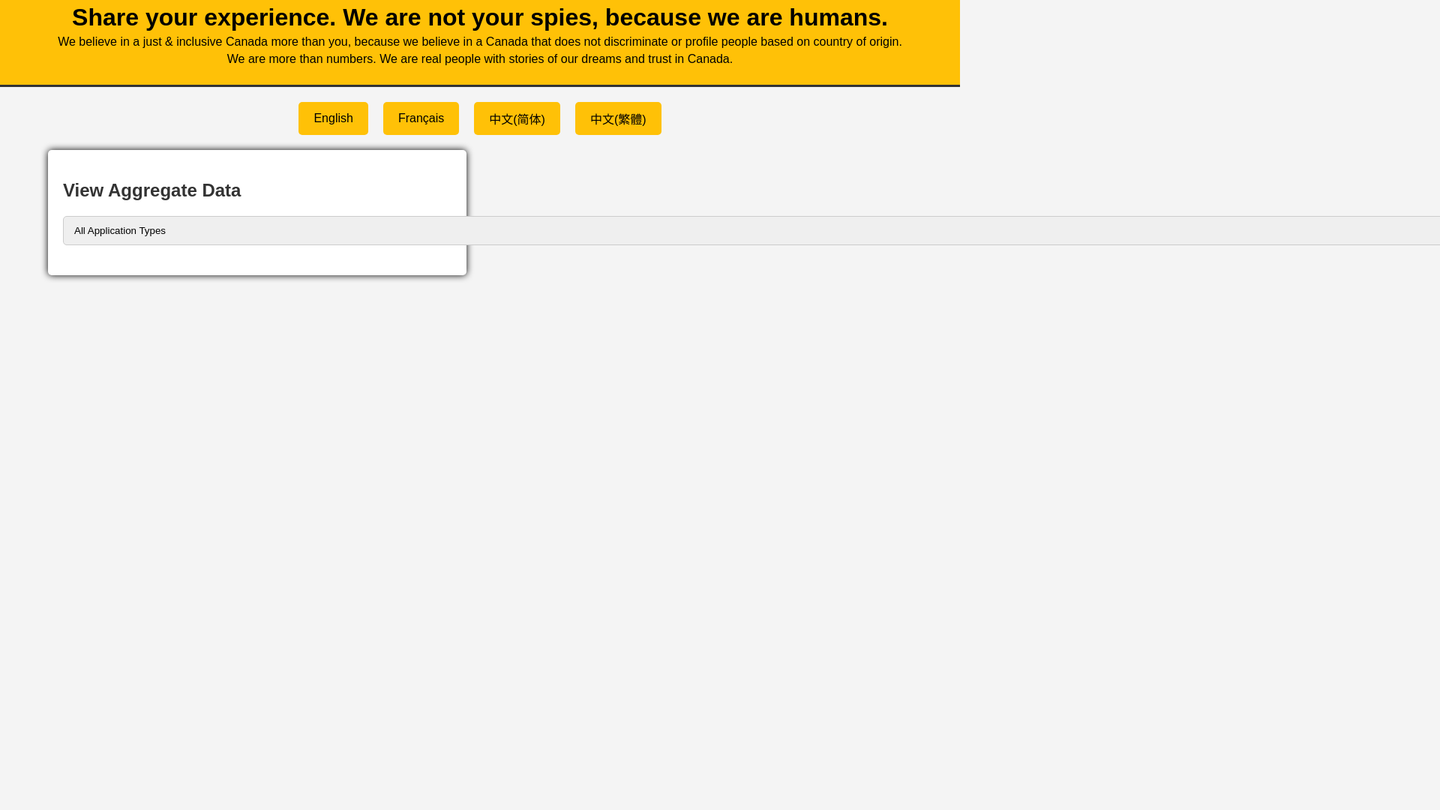
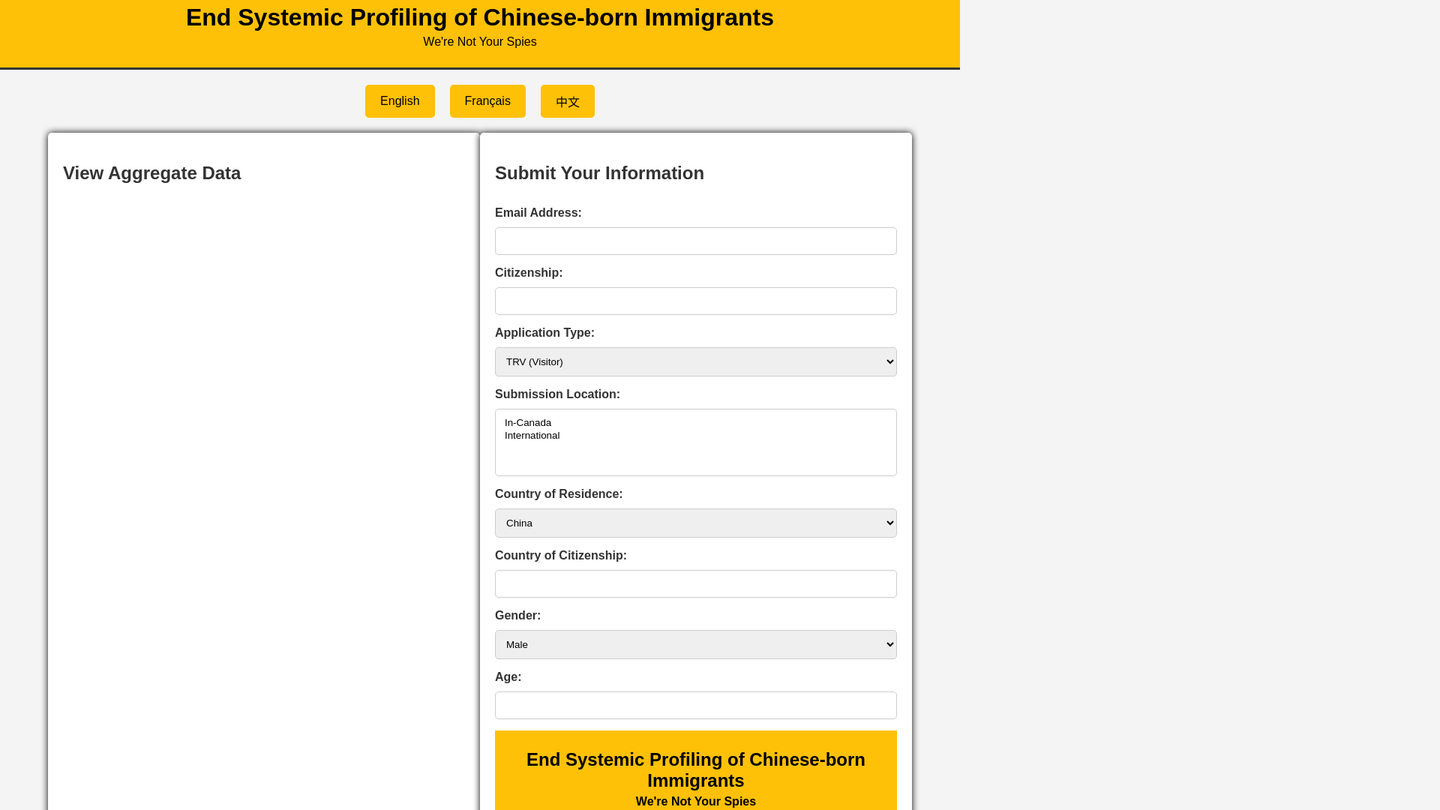
Before and after one commit to josnowball/INYS-test, a plain HTML site: page index.html in a window 1280 px wide. Shown: the part 20-1100 px from the top of the page at 75% size, 1920 px wide, since content can reach past the window. Before the commit the page ends 800 px from the top, so only its background shows below. Drawn offline with nearby package versions, Linux system fonts and the light colour scheme.

Commit message:
Update index.html

````diff
--- a/index.html
+++ b/index.html
@@ -13,10 +13,11 @@
             color: #333;
         }
         .container {
+            width: 90%;
+            margin: auto;
             display: flex;
             justify-content: space-between;
-            width: 90%;
-            margin: auto;
+            flex-wrap: wrap;
         }
         header {
             background: #FFC107;
@@ -34,7 +35,7 @@
             margin-top: 20px;
             border-radius: 5px;
             box-shadow: 0px 0px 10px 0px #000;
-            width: 45%;
+            flex: 1 1 45%;
         }
         .form-section form {
             display: flex;
@@ -62,17 +63,6 @@
             width: 100%;
             height: 400px;
         }
-        .menu {
-            display: flex;
-            justify-content: flex-start;
-            margin-bottom: 20px;
-        }
-        .menu select {
-            margin-right: 10px;
-            padding: 10px;
-            border: 1px solid #ccc;
-            border-radius: 5px;
-        }
         .language-toggle {
             display: flex;
             justify-content: center;
@@ -89,91 +79,77 @@
             border-radius: 5px;
         }
     </style>
-    <script src="https://cdn.jsdelivr.net/npm/chart.js"></script>
-    <script>
-        document.addEventListener("DOMContentLoaded", function() {
-            const data = {
-                labels: ['TRV (Visitor)', 'TRV (Super Visa)', 'Study Permit', 'Work Permit'],
-                datasets: [{
-                    label: 'Average Wait Time (days)',
-                    data: [30, 45, 60, 75],
-                    backgroundColor: [
-                        'rgba(255, 99, 132, 0.2)',
-                        'rgba(54, 162, 235, 0.2)',
-                        'rgba(255, 206, 86, 0.2)',
-                        'rgba(75, 192, 192, 0.2)'
-                    ],
-                    borderColor: [
-                        'rgba(255, 99, 132, 1)',
-                        'rgba(54, 162, 235, 1)',
-                        'rgba(255, 206, 86, 1)',
-                        'rgba(75, 192, 192, 1)'
-                    ],
-                    borderWidth: 1
-                }]
-            };
-
-            const config = {
-                type: 'bar',
-                data: data,
-                options: {
-                    scales: {
-                        y: {
-                            beginAtZero: true
-                        }
-                    }
-                }
-            };
-
-            const myChart = new Chart(
-                document.getElementById('waitTimeChart'),
-                config
-            );
-        });
-
-        function setLanguage(lang) {
-            const elements = document.querySelectorAll('[data-en], [data-fr], [data-zh], [data-zh-tw]');
-            elements.forEach(element => {
-                element.textContent = element.getAttribute('data-' + lang);
-            });
-        }
-    </script>
 </head>
 <body>
     <header>
-        <h1 data-en="Share your experience. We are not your spies, because we are humans."
-            data-fr="Partagez vos expériences. Nous ne sommes pas vos espions, car nous sommes humains."
-            data-zh="分享您的经历。我们不是间谍，因为我们是人类。"
-            data-zh-tw="分享您的經歷。我們不是間諜，因為我們是人類。">Share your experience. We are not your spies, because we are humans.</h1>
-        <p data-en="We believe in a just & inclusive Canada more than you, because we believe in a Canada that does not discriminate or profile people based on country of origin."
-            data-fr="Nous croyons en un Canada juste et inclusif plus que vous, car nous croyons en un Canada qui ne discrimine pas ou ne profile pas les gens en fonction de leur pays d'origine."
-            data-zh="我们比你更相信一个公正和包容的加拿大，因为我们相信一个不基于原籍国歧视或定性人的加拿大。"
-            data-zh-tw="我們比你更相信一個公正和包容的加拿大，因為我們相信一個不基於原籍國歧視或定性人的加拿大。">We believe in a just & inclusive Canada more than you, because we believe in a Canada that does not discriminate or profile people based on country of origin.</p>
-        <p data-en="We are more than numbers. We are real people with stories of our dreams and trust in Canada."
-            data-fr="Nous sommes plus que des numéros. Nous sommes de vraies personnes avec des histoires de nos rêves et de notre confiance au Canada."
-            data-zh="我们不仅仅是数字。我们是真实的人，有着我们的梦想和对加拿大的信任的故事。"
-            data-zh-tw="我們不僅僅是數字。我們是真實的人，有著我們的夢想和對加拿大的信任的故事。">We are more than numbers. We are real people with stories of our dreams and trust in Canada.</p>
+        <h1 data-en="End Systemic Profiling of Chinese-born Immigrants" data-fr="Mettre fin au profilage systémique des immigrants nés en Chine" data-zh="结束对中国出生移民的系统性定性">End Systemic Profiling of Chinese-born Immigrants</h1>
+        <p data-en="We're Not Your Spies" data-fr="Nous ne sommes pas vos espions" data-zh="我们不是你的间谍">We're Not Your Spies</p>
     </header>
 
     <div class="language-toggle">
         <button onclick="setLanguage('en')">English</button>
         <button onclick="setLanguage('fr')">Français</button>
-        <button onclick="setLanguage('zh')">中文(简体)</button>
-        <button onclick="setLanguage('zh-tw')">中文(繁體)</button>
+        <button onclick="setLanguage('zh')">中文</button>
     </div>
 
     <div class="container">
         <section class="chart-section" id="chart">
-            <h2 data-en="View Aggregate Data" data-fr="Voir les données agrégées" data-zh="查看汇总数据" data-zh-tw="查看匯總數據">View Aggregate Data</h2>
-            <div class="menu">
-                <select id="applicationTypeFilter" data-en="Application Type" data-fr="Type de demande" data-zh="申请类型" data-zh-tw="申請類型">
-                    <option value="all" data-en="All Application Types" data-fr="Tous les types de demandes" data-zh="所有申请类型" data-zh-tw="所有申請類型">All Application Types</option>
-                    <option value="TRV_Visitor" data-en="TRV (Visitor)" data-fr="VRT (Visiteur)" data-zh="旅游签证（访问）" data-zh-tw="旅遊簽證（訪問）">TRV (Visitor)</option>
-                    <option value="TRV_SuperVisa" data-en="TRV (Super Visa)" data-fr="VRT (Super Visa)" data-zh="旅游签证（超级签证）" data-zh-tw="旅遊簽證（超級簽證）">TRV (Super Visa)</option>
-                    <option value="StudyPermit" data-en="Study Permit" data-fr="Permis d'études" data-zh="学习许可" data-zh-tw="學習許可">Study Permit</option>
-                    <option value="WorkPermit" data-en="Work Permit" data-fr="Permis de travail" data-zh="工作许可" data-zh-tw="工作許可">Work Permit</option>
-                    <option value="ExpressEntry" data-en="Permanent residency (Express Entry)" data-fr="Résidence permanente (Entrée express)" data-zh="永久居留（快速通道）" data-zh-tw="永久居留（快速通道）">Permanent residency (Express Entry)</option>
-                    <option value="PNP" data-en="Permanent residency (PNP)" data-fr="Résidence permanente (PPNP)" data-zh="永久居留（省提名计划）" data-zh-tw="永久居Here's the corrected HTML structure with options to toggle between English, French, Chinese (Simplified), and Chinese (Traditional), ensuring no text is repeated unnecessarily:
+            <h2 data-en="View Aggregate Data" data-fr="Voir les données agrégées" data-zh="查看汇总数据">View Aggregate Data</h2>
+            <div class="chart-container">
+                <canvas id="waitTimeChart"></canvas>
+            </div>
+        </section>
+
+        <section class="form-section" id="form">
+            <h2 data-en="Submit Your Information" data-fr="Soumettez vos informations" data-zh="提交您的信息">Submit Your Information</h2>
+            <form>
+                <label for="email" data-en="Email Address:" data-fr="Adresse électronique:" data-zh="电子邮件地址：">Email Address:</label>
+                <input type="email" id="email" name="email" required>
+
+                <label for="citizenship" data-en="Citizenship:" data-fr="Citoyenneté:" data-zh="国籍：">Citizenship:</label>
+                <input type="text" id="citizenship" name="citizenship" required>
+
+                <label for="applicationType" data-en="Application Type:" data-fr="Type de demande:" data-zh="申请类型：">Application Type:</label>
+                <select id="applicationType" name="applicationType" required>
+                    <option value="TRV_Visitor" data-en="TRV (Visitor)" data-fr="VRT (Visiteur)" data-zh="旅游签证（访问）">TRV (Visitor)</option>
+                    <option value="TRV_SuperVisa" data-en="TRV (Super Visa)" data-fr="VRT (Super Visa)" data-zh="旅游签证（超级签证）">TRV (Super Visa)</option>
+                    <option value="StudyPermit" data-en="Study Permit" data-fr="Permis d'études" data-zh="学习许可">Study Permit</option>
+                    <option value="WorkPermit" data-en="Work Permit" data-fr="Permis de travail" data-zh="工作许可">Work Permit</option>
+                    <option value="ExpressEntry" data-en="Permanent residency (Express Entry)" data-fr="Résidence permanente (Entrée express)" data-zh="永久居留（快速通道）">Permanent residency (Express Entry)</option>
+                    <option value="PNP" data-en="Permanent residency (PNP)" data-fr="Résidence permanente (PPNP)" data-zh="永久居留（省提名计划）">Permanent residency (PNP)</option>
+                    <option value="Spousal" data-en="Permanent residency (Spousal)" data-fr="Résidence permanente (Conjoint)" data-zh="永久居留（配偶）">Permanent residency (Spousal)</option>
+                    <option value="DependentChild" data-en="Permanent residency (Dependent child)" data-fr="Résidence permanente (Enfant à charge)" data-zh="永久居留（受抚养子女）">Permanent residency (Dependent child)</option>
+                    <option value="ParentsGrandparents" data-en="Permanent residency (Parents & Grandparents)" data-fr="Résidence permanente (Parents et grands-parents)" data-zh="永久居留（父母及祖父母）">Permanent residency (Parents & Grandparents)</option>
+                </select>
+
+                <label for="submissionLocation" data-en="Submission Location:" data-fr="Lieu de soumission:" data-zh="提交地点：">Submission Location:</label>
+                <select id="submissionLocation" name="submissionLocation" multiple required>
+                    <option value="inCanada" data-en="In-Canada" data-fr="Au Canada" data-zh="在加拿大">In-Canada</option>
+                    <option value="international" data-en="International" data-fr="International" data-zh="国际">International</option>
+                </select>
+
+                <label for="countryOfResidence" data-en="Country of Residence:" data-fr="Pays de résidence:" data-zh="居住国家：">Country of Residence:</label>
+                <select id="countryOfResidence" name="countryOfResidence" required>
+                    <option value="China" data-en="China" data-fr="Chine" data-zh="中国">China</option>
+                    <option value="Canada" data-en="Canada" data-fr="Canada" data-zh="加拿大">Canada</option>
+                    <!-- Add more countries as needed -->
+                </select>
+
+                <label for="countryOfCitizenship" data-en="Country of Citizenship:" data-fr="Pays de citoyenneté:" data-zh="公民身份国家：">Country of Citizenship:</label>
+                <input type="text" id="countryOfCitizenship" name="countryOfCitizenship" required>
+
+                <label for="gender" data-en="Gender:" data-fr="Genre:" data-zh="性别：">Gender:</label>
+                <select id="gender" name="gender" required>
+                    <option value="male" data-en="Male" data-fr="Masculin" data-zh="男">Male</option>
+                    <option value="female" data-en="Female" data-fr="Féminin" data-zh="女">Female</option>
+                    <option value="nonBinary" data-en="Non-binary" data-fr="Non binaire" data-zh="非二元性别">Non-binary</option>
+                    <option value="preferNotToSay" data-en="Prefer not to say" data-fr="Préfère ne pas dire" data-zh="不愿透露">Prefer not to say</option>
+                </select>
+
+                <label for="age" data-en="Age:" data-fr="Âge:" data-zh="年龄：">Age:</label>
+                <input type="number" id="age" name="age" required>
+
+                <label for="submissionDate" data-en="Submission Date:" data-fr="Date de soumission:" data-zhHere is a streamlined and localized version of your HTML structure that meets your requirements:
 
 ```html
 <!DOCTYPE html>
@@ -193,6 +169,7 @@
         .container {
             display: flex;
             justify-content: space-between;
+            flex-wrap: wrap;
             width: 90%;
             margin: auto;
         }
@@ -212,7 +189,7 @@
             margin-top: 20px;
             border-radius: 5px;
             box-shadow: 0px 0px 10px 0px #000;
-            width: 45%;
+            flex: 1 1 45%;
         }
         .form-section form {
             display: flex;
@@ -240,17 +217,6 @@
             width: 100%;
             height: 400px;
         }
-        .menu {
-            display: flex;
-            justify-content: flex-start;
-            margin-bottom: 20px;
-        }
-        .menu select {
-            margin-right: 10px;
-            padding: 10px;
-            border: 1px solid #ccc;
-            border-radius: 5px;
-        }
         .language-toggle {
             display: flex;
             justify-content: center;
@@ -267,50 +233,9 @@
             border-radius: 5px;
         }
     </style>
-    <script src="https://cdn.jsdelivr.net/npm/chart.js"></script>
     <script>
-        document.addEventListener("DOMContentLoaded", function() {
-            const data = {
-                labels: ['TRV (Visitor)', 'TRV (Super Visa)', 'Study Permit', 'Work Permit'],
-                datasets: [{
-                    label: 'Average Wait Time (days)',
-                    data: [30, 45, 60, 75],
-                    backgroundColor: [
-                        'rgba(255, 99, 132, 0.2)',
-                        'rgba(54, 162, 235, 0.2)',
-                        'rgba(255, 206, 86, 0.2)',
-                        'rgba(75, 192, 192, 0.2)'
-                    ],
-                    borderColor: [
-                        'rgba(255, 99, 132, 1)',
-                        'rgba(54, 162, 235, 1)',
-                        'rgba(255, 206, 86, 1)',
-                        'rgba(75, 192, 192, 1)'
-                    ],
-                    borderWidth: 1
-                }]
-            };
-
-            const config = {
-                type: 'bar',
-                data: data,
-                options: {
-                    scales: {
-                        y: {
-                            beginAtZero: true
-                        }
-                    }
-                }
-            };
-
-            const myChart = new Chart(
-                document.getElementById('waitTimeChart'),
-                config
-            );
-        });
-
         function setLanguage(lang) {
-            const elements = document.querySelectorAll('[data-en], [data-fr], [data-zh], [data-zh-tw]');
+            const elements = document.querySelectorAll('[data-en], [data-fr], [data-zh]');
             elements.forEach(element => {
                 element.textContent = element.getAttribute('data-' + lang);
             });
@@ -319,16 +244,31 @@
 </head>
 <body>
     <header>
-        <h1 data-en="Share your experience. We are not your spies, because we are humans."
-            data-fr="Partagez vos expériences. Nous ne sommes pas vos espions, car nous sommes humains."
-            data-zh="分享您的经历。我们不是间谍，因为我们是人类。"
-            data-zh-tw="分享您的經歷。我們不是間諜，因為我們是人類。">Share your experience. We are not your spies, because we are humans.</h1>
-        <p data-en="We believe in a just & inclusive Canada more than you, because we believe in a Canada that does not discriminate or profile people based on country of origin."
-            data-fr="Nous croyons en un Canada juste et inclusif plus que vous, car nous croyons en un Canada qui ne discrimine pas ou ne profile pas les gens en fonction de leur pays d'origine."
-            data-zh="我们比你更相信一个公正和包容的加拿大，因为我们相信一个不基于原籍国歧视或定性人的加拿大。"
-            data-zh-tw="我們比你更相信一個公正和包容的加拿大，因為我們相信一個不基於原籍國歧視或定性人的加拿大。">We believe in a just & inclusive Canada more than you, because we believe in a Canada that does not discriminate or profile people based on country of origin.</p>
-        <p data-en="We are more than numbers. We are real people with stories of our dreams and trust in Canada."
-            data-fr="Nous sommes plus que des numéros. Nous sommes de vraies personnes avec des histoires de nos rêves et de notre confiance au Canada."
-            data-zh="我们不仅仅是数字。我们是真实的人，有着我们的梦想和对加拿大的信任的故事。"
-            data-zh-tw="我們不僅僅是數字。我們是真實的人，有著我們的夢想和對加拿大的信任的故事。">We are more than numbers. We are real people with stories of our dreams and trust in Canada.</p>
+        <h1 data-en="End Systemic Profiling of Chinese-born Immigrants" data-fr="Mettre fin au profilage systémique des immigrants nés en Chine" data-zh="结束对中国出生移民的系统性定性">End Systemic Profiling of Chinese-born Immigrants</h1>
+        <p data-en="We're Not Your Spies" data-fr="Nous ne sommes pas vos espions" data-zh="我们不是你的间谍">We're Not Your Spies</p>
     </header>
+
+    <div class="language-toggle">
+        <button onclick="setLanguage('en')">English</button>
+        <button onclick="setLanguage('fr')">Français</button>
+        <button onclick="setLanguage('zh')">中文</button>
+    </div>
+
+    <div class="container">
+        <section class="chart-section" id="chart">
+            <h2 data-en="View Aggregate Data" data-fr="Voir les données agrégées" data-zh="查看汇总数据">View Aggregate Data</h2>
+            <div class="chart-container">
+                <canvas id="waitTimeChart"></canvas>
+            </div>
+        </section>
+
+        <section class="form-section" id="form">
+            <h2 data-en="Submit Your Information" data-fr="Soumettez vos informations" data-zh="提交您的信息">Submit Your Information</h2>
+            <form>
+                <label for="email" data-en="Email Address:" data-fr="Adresse électronique:" data-zh="电子邮件地址：">Email Address:</label>
+                <input type="email" id="email" name="email" required>
+
+                <label for="citizenship" data-en="Citizenship:" data-fr="Citoyenneté:" data-zh="国籍：">Citizenship:</label>
+                <input type="text" id="citizenship" name="citizenship" required>
+
+                <label for="applicationType" data-en="Application Type:" data-fr="Type de demande:"
````
